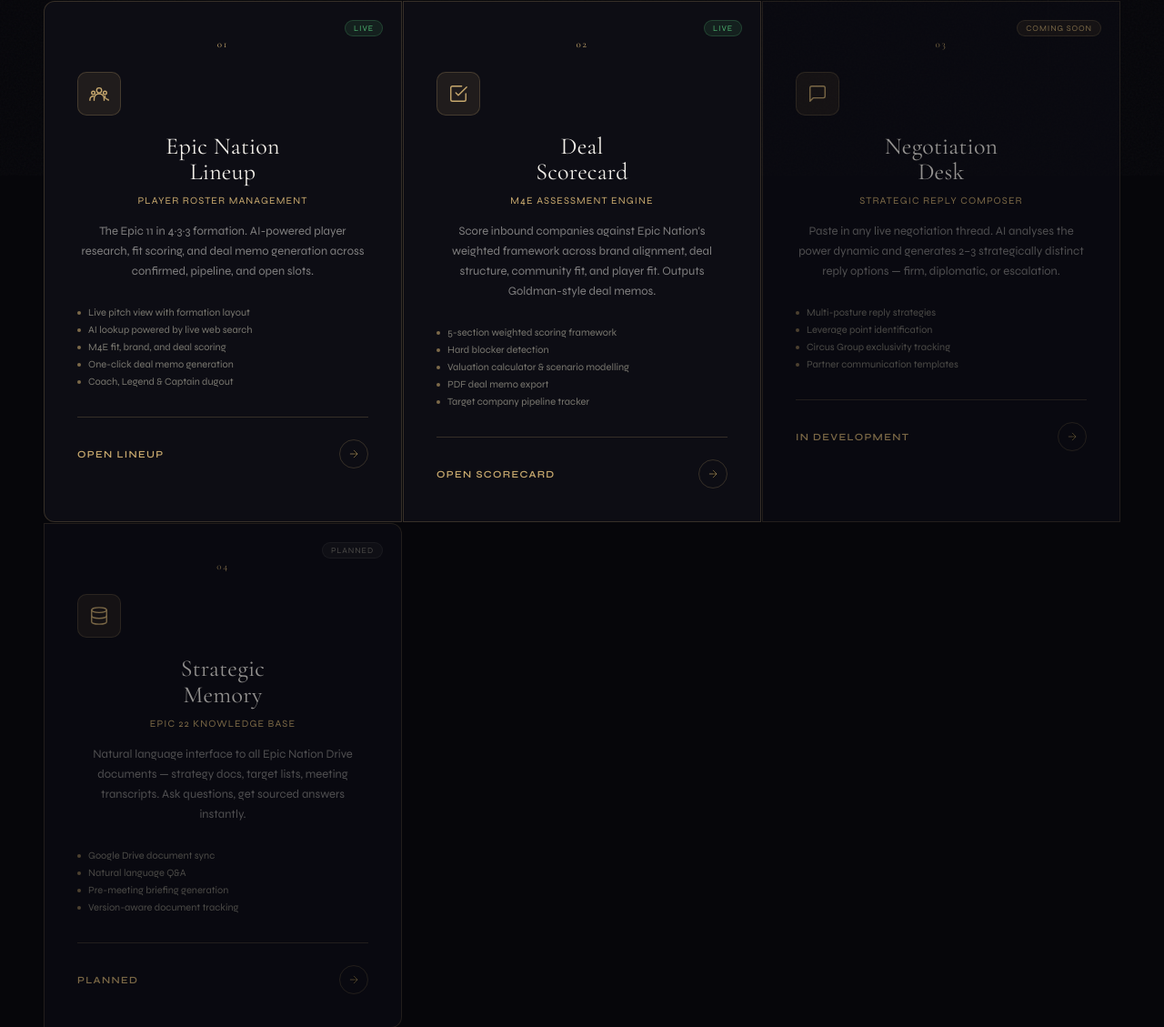
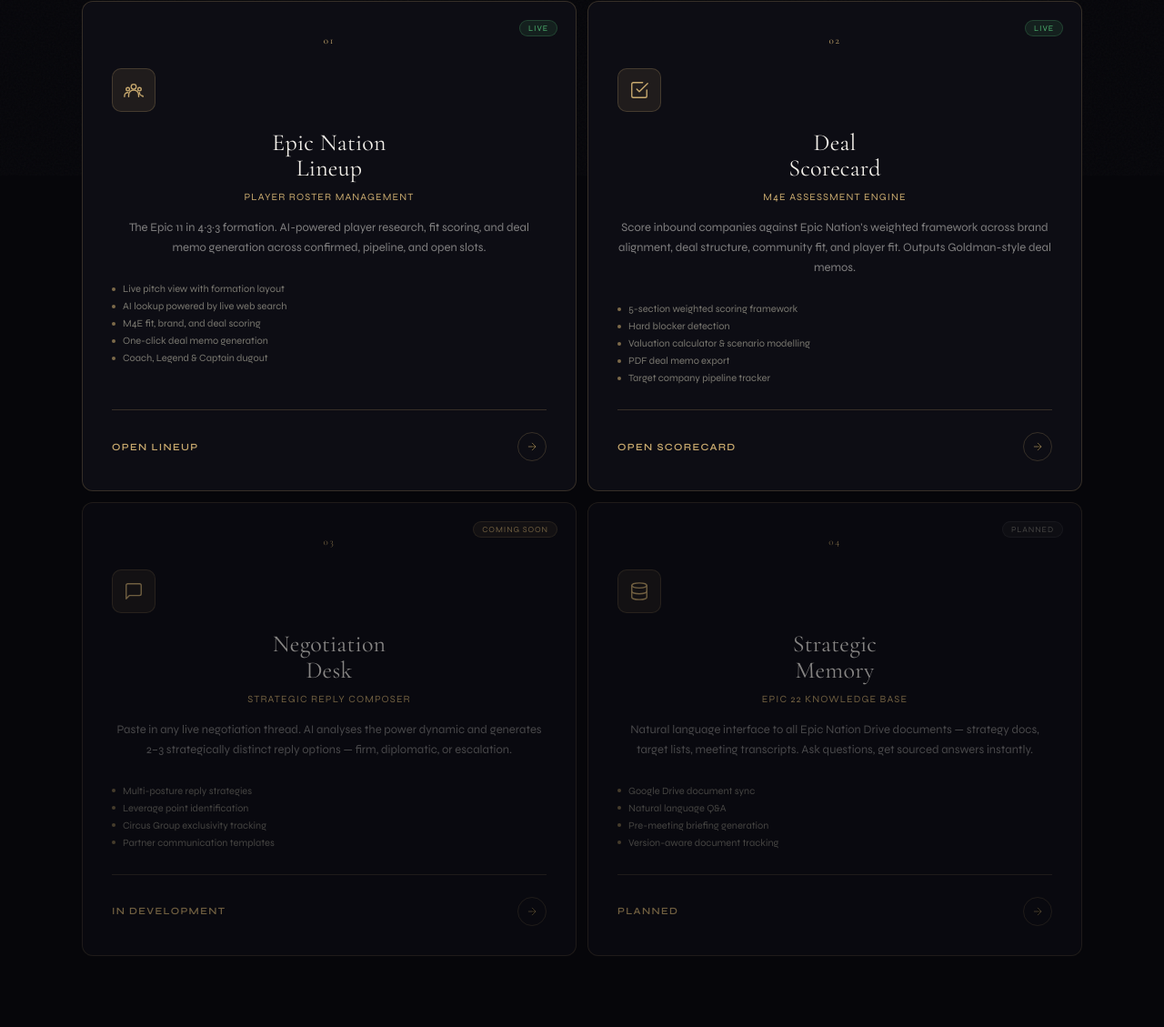
Before and after one commit to daimenjohn/epic11-dashboard, a website: page public/index.html in a window 1280 px wide. Shown: the part 607-1736 px from the top of the page at 91% size. Drawn offline with nearby package versions, Linux system fonts and the light colour scheme.

Commit message:
Update index.html

```diff
--- a/public/index.html
+++ b/public/index.html
@@ -135,9 +135,9 @@
   .modules {
     position: relative; z-index: 1;
     display: grid;
-    grid-template-columns: repeat(auto-fit, minmax(320px, 1fr));
-    gap: 1px;
-    max-width: 1200px;
+    grid-template-columns: 1fr 1fr;
+    gap: 12px;
+    max-width: 1100px;
     width: 100%;
     margin: 0 auto;
     opacity: 0; animation: fadeUp 1s ease 0.8s forwards;
@@ -147,21 +147,18 @@
     position: relative;
     background: var(--surface);
     border: 1px solid var(--gold-border);
-    padding: 40px 36px 36px;
+    border-radius: 12px;
+    padding: 36px 32px 32px;
     cursor: pointer;
     text-decoration: none;
-    display: block;
+    display: flex;
+    flex-direction: column;
     overflow: hidden;
     transition: border-color 0.2s, background 0.2s;
-    group: module;
   }
-  .module:first-child { border-radius: 12px 0 0 12px; }
-  .module:last-child { border-radius: 0 12px 12px 0; }
-  .module:only-child { border-radius: 12px; }
 
   @media (max-width: 768px) {
-    .module:first-child { border-radius: 12px 12px 0 0; }
-    .module:last-child { border-radius: 0 0 12px 12px; }
+    .modules { grid-template-columns: 1fr; }
   }
 
   .module::before {
@@ -204,7 +201,9 @@
   }
 
   .module-features {
-    display: flex; flex-direction: column; gap: 6px; margin-bottom: 32px;
+    display: flex; flex-direction: column; gap: 6px;
+    margin-bottom: 28px;
+    flex: 1;
   }
   .module-feature {
     display: flex; align-items: center; gap: 8px;
@@ -293,8 +292,8 @@
   .divider-line { flex: 1; height: 1px; background: var(--gold-border); }
   .divider-text { font-size: 9px; color: var(--muted); letter-spacing: 0.2em; text-transform: uppercase; white-space: nowrap; }
 
-  /* ── COMING SOON SHIMMER ── */
-  .module.coming-soon { opacity: 0.6; cursor: default; }
+  /* ── COMING SOON ── */
+  .module.coming-soon { opacity: 0.55; cursor: default; }
   .module.coming-soon:hover { border-color: var(--gold-border); background: var(--surface); }
   .module.coming-soon:hover::before { opacity: 0; }
   .module.coming-soon:hover .module-icon { transform: none; }
```
